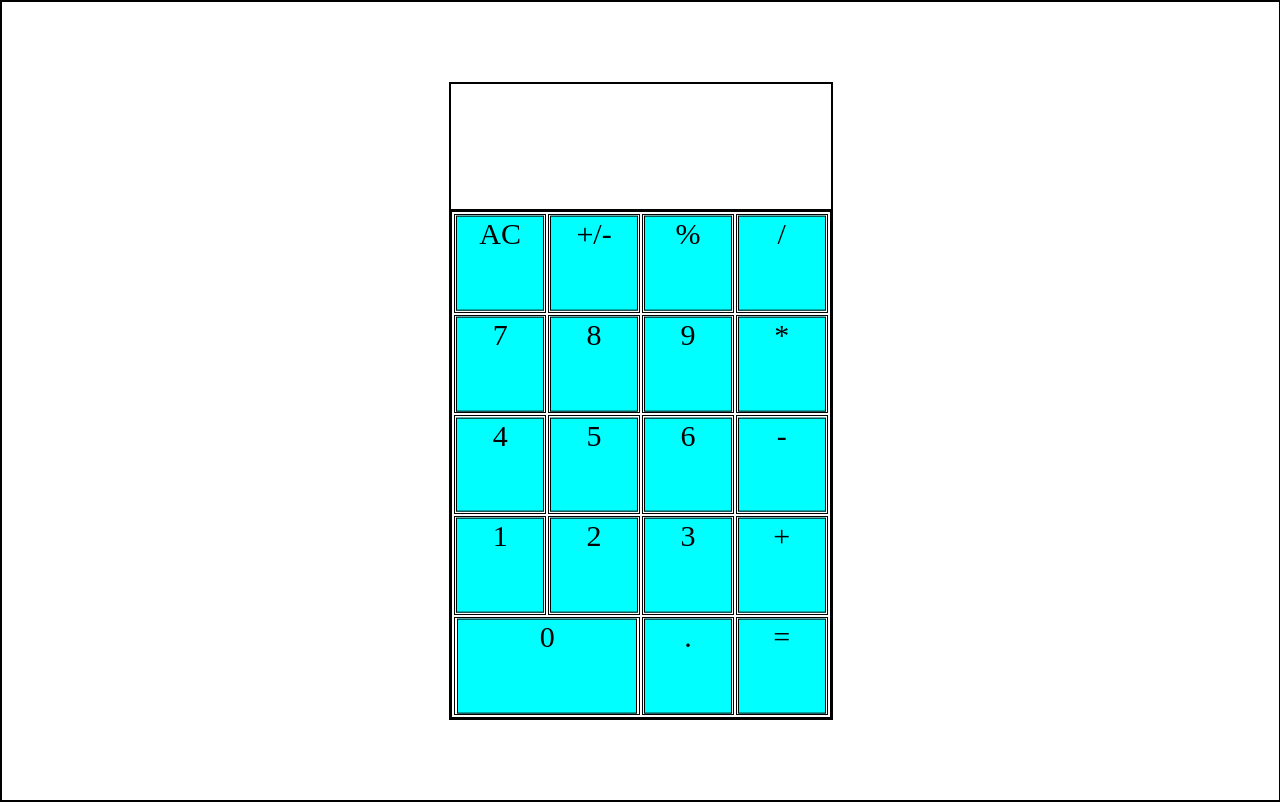
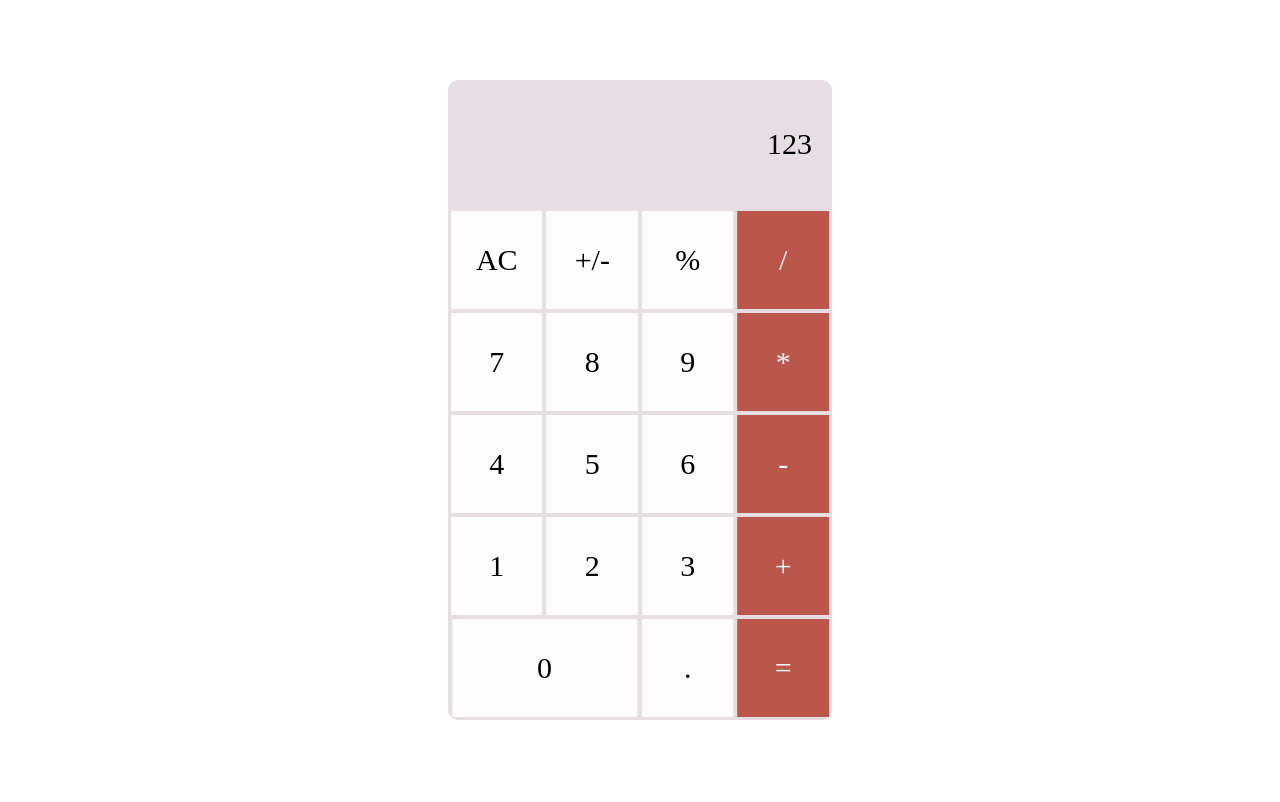
Before and after one commit to tanushsethi/calculator, a plain HTML site: page index.html in a window 1280 px wide. Drawn offline with Linux system fonts and the light colour scheme.

Commit message:
styles update

```diff
--- a/index.html
+++ b/index.html
@@ -8,7 +8,7 @@
 <body>
     <div id="cal-container">
         <div id="display">
-
+            <div id="display-div">123</div>
         </div>
         <div id="keys">
             <table>
@@ -44,5 +44,6 @@
             </table>
         </div>
     </div>
+    <script src="script.js"></script>
 </body>
 </html>
--- a/styles.css
+++ b/styles.css
@@ -2,7 +2,6 @@
     margin: 0px;
     padding: 0px;
     box-sizing: border-box;
-    border: 1px solid black;
 }
 
 body{
@@ -21,11 +20,24 @@ body{
     flex-direction: column;
     justify-content: center;
     align-items: center;
+    background-color: rgb(233	221	228);
+    border-radius: 10px;
 }
 
 #display{
     height: 20%;
     width: 100%;
+    display: flex;
+    flex-direction: row-reverse;
+    justify-content: flex-start;
+    align-items: center;
+}
+
+#display-div{
+    padding: 20px;
+    width: 100%;
+    text-align: right;
+    font-size: 30px;
 }
 
 #keys{
@@ -43,14 +55,29 @@ body{
 }
 
 #keys table span{
-    display: inline-block;
+    user-select: none;
     height: 98%;
     width: 98%;
+    display: flex;
+    align-items: center;
+    justify-content: center;
     position: absolute;
     top: 50%;
     left: 50%;
     transform: translate(-50%,-50%);
     font-size: 30px;
     text-align: center;
-    background-color: aqua;
+    background-color: rgb(255	252	254	);
 }
+
+#keys table tr td:last-child span{
+    background-color: rgb(187,87,74);
+    color: aliceblue;
+}
+
+#keys table tr td:last-child span:hover{
+    background-color: rgb(171, 79, 67);
+}
+#keys table tr td span:hover{
+    background-color: rgb(232, 232, 232);
+}
```
Also changed, not shown: script.js (added).
